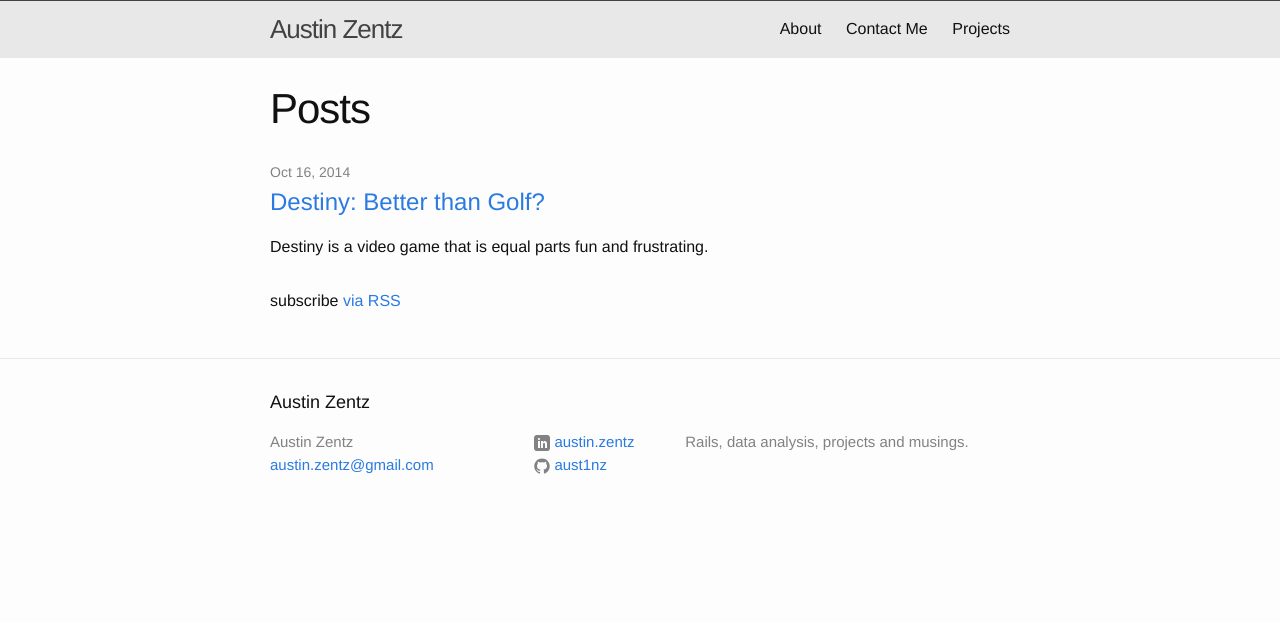
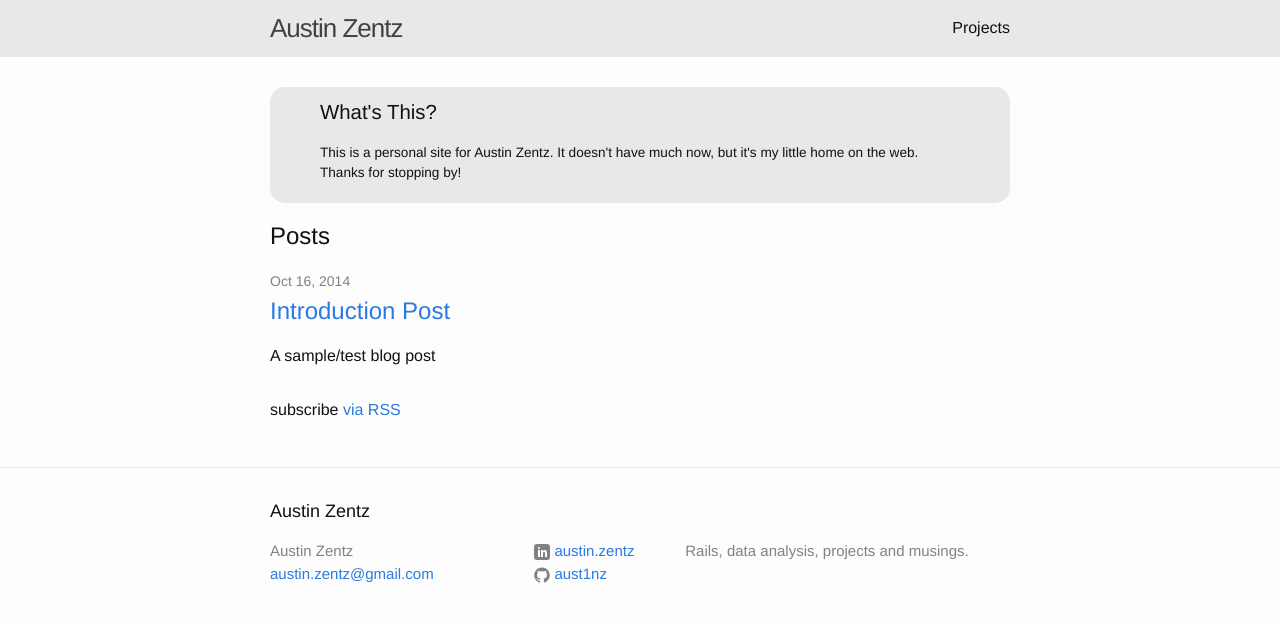
Before and after one commit to aust1nz/aust1nz.github.io, a Jekyll site: the page built from index.html, in a window 1280 px wide. Shown: the top 622 px of the page. Built offline with Jekyll 4.4.1, drawn with Linux system fonts in a browser that asks for light colours.

Commit message:
Polish up since this is live

```diff
--- a/_posts/2014-10-16-destiny.markdown
+++ /dev/null
@@ -1,16 +0,0 @@
----
-layout: post
-title:  "Destiny: Better than Golf?"
-summary: "Destiny is a video game that is equal parts fun and frustrating."
-date:   2014-10-16 14:13:13
-categories: destiny
-
----
-
-Destiny is kind of fun but I feel like it is a bit of a rip off too. For example, I have a friend who got a full set of purple armor just from strikes. But I didn't get any purple armor unless I bought it myself. Waaaaah!
-
-It's fun most of the time and I find myself wanting to play it while I'm at work. But, on the other hand, once I've been playing it for a while I'm like, "Why am I still playing this game?" Since you basically do the same four or five strikes over and over and over, even after they cease to be challenging.
-
-I'd probably be reinvigorated if I could somehow do the more challenging content without having more friends. I only have one friend nerdy enough to also play these games.
-
-OK, that's enough for now.
--- /dev/null
+++ b/_sass/_custom.scss
@@ -0,0 +1,11 @@
+/**
+ * Grey About Box
+ */
+.about {
+    -moz-border-radius: 15px;
+    border-radius: 15px;
+    background-color: $grey-color-light;
+    padding: 10px 50px 5px 50px;
+    font-size: .85em;
+    margin-bottom: 15px;
+}
--- a/_sass/_layout.scss
+++ b/_sass/_layout.scss
@@ -2,7 +2,7 @@
  * Site header
  */
 .site-header {
-    border-top: 1px solid $grey-color-dark;
+    //border-top: 1px solid $grey-color-dark;
     border-bottom: 1px solid $grey-color-light;
     min-height: 56px;
     background-color: $grey-color-light;
--- a/css/main.scss
+++ b/css/main.scss
@@ -45,5 +45,6 @@ $on-laptop:        800px;
 @import
         "base",
         "layout",
-        "syntax-highlighting"
+        "syntax-highlighting",
+        "custom"
 ;
--- a/index.html
+++ b/index.html
@@ -4,10 +4,12 @@ layout: default
 
 <div class="home">
 
-  <header class="post-header">
-    <h1 class="post-title">Posts</h1>
-  </header>
+  <div class="about">
+    <h2>What's This?</h2>
+    <p>This is a personal site for Austin Zentz. It doesn't have much now, but it's my little home on the web. Thanks for stopping by!</p>
+  </div>
 
+  <h2>Posts</h2>
   <ul class="post-list">
     {% for post in site.posts %}
       <li>
```
Also changed, not shown: _includes/head.html (+10 -0 lines), _posts/2014-10-16-introduction.markdown (added, +10 -0 lines), about.md (deleted, +0 -6 lines), contact.md (deleted, +0 -6 lines).
